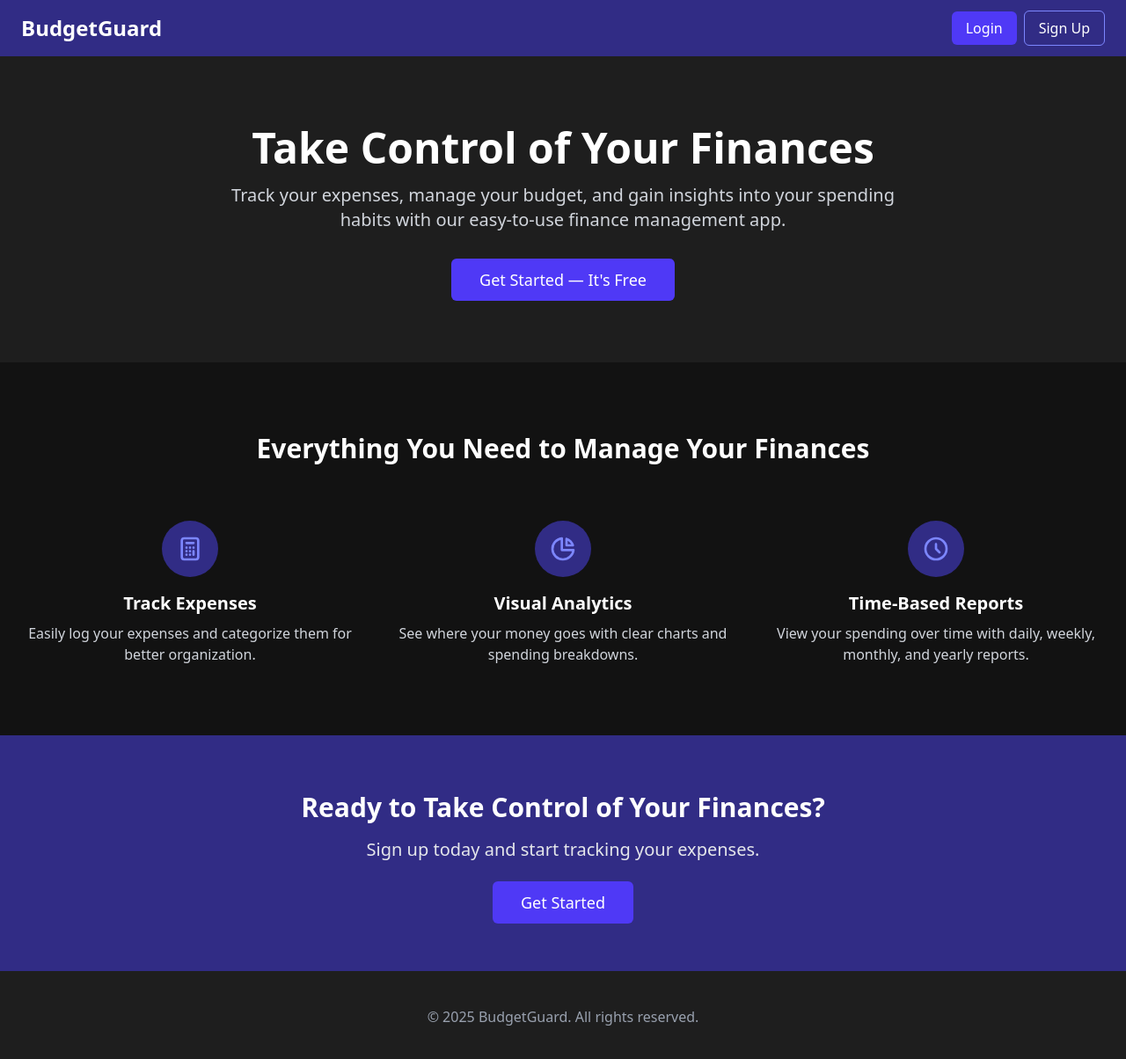
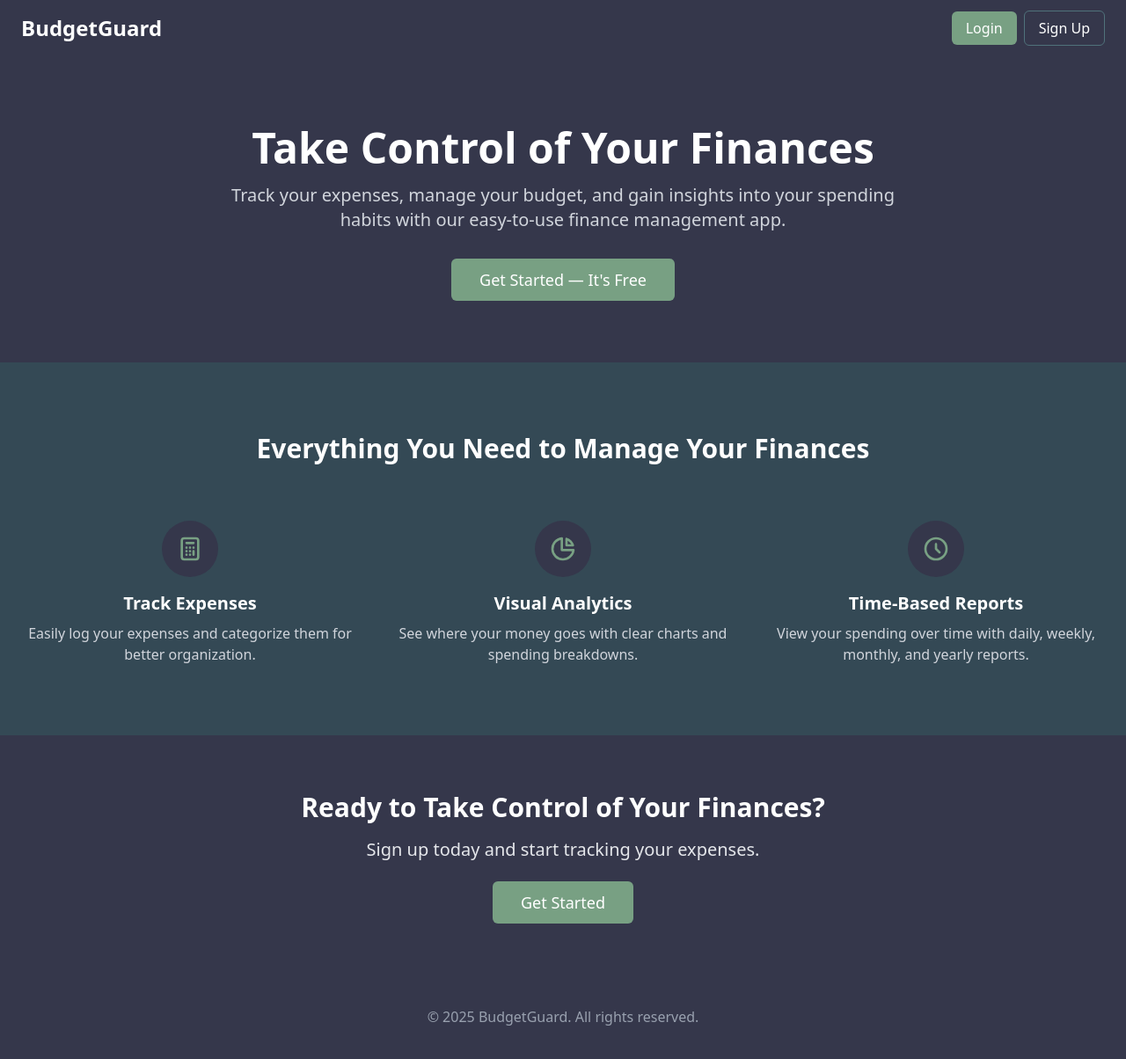
Before and after one commit to ibrahimkocamaz/budgetguard, a Next.js app: page / in a window 1280 px wide. Shown: the top 1204 px of the page at 88% size. Built offline with nearby package versions, Linux system fonts and the light colour scheme.

Commit message:
Update all pages with the new color palette

```diff
--- a/app/components/Navbar.tsx
+++ b/app/components/Navbar.tsx
@@ -28,7 +28,7 @@ export default function Navbar({ user }: { user: any }) {
   };
 
   return (
-    <nav className="bg-indigo-900 text-white p-4 flex justify-between items-center">
+    <nav className="bg-[#35374B] text-white p-4 flex justify-between items-center">
       <div className="flex items-center space-x-4">
         <Link href="/dashboard" className="text-xl font-bold">
           BudgetGuard
@@ -40,7 +40,7 @@ export default function Navbar({ user }: { user: any }) {
           <>
             <Link
               href="/settings"
-              className="flex items-center space-x-1 hover:text-indigo-200 transition duration-200"
+              className="flex items-center space-x-1 hover:text-[#78A083] transition duration-200"
               title="Settings"
             >
               <FaCog />
@@ -50,7 +50,7 @@ export default function Navbar({ user }: { user: any }) {
             <button
               onClick={handleLogout}
               disabled={isLoggingOut}
-              className="px-4 py-2 bg-indigo-600 text-white rounded-md hover:bg-indigo-700 transition duration-200"
+              className="px-4 py-2 bg-[#78A083] text-white rounded-md hover:bg-[#50727B] transition duration-200"
             >
               {isLoggingOut ? "Logging out..." : "Logout"}
             </button>
@@ -59,13 +59,13 @@ export default function Navbar({ user }: { user: any }) {
           <div className="space-x-2">
             <Link
               href="/auth/login"
-              className="px-4 py-2 bg-indigo-600 text-white rounded-md hover:bg-indigo-700 transition duration-200"
+              className="px-4 py-2 bg-[#78A083] text-white rounded-md hover:bg-[#50727B] transition duration-200"
             >
               Login
             </Link>
             <Link
               href="/auth/signup"
-              className="px-4 py-2 border border-indigo-400 text-white rounded-md hover:bg-indigo-800 transition duration-200"
+              className="px-4 py-2 border border-[#50727B] text-white rounded-md hover:bg-[#50727B] transition duration-200"
             >
               Sign Up
             </Link>
--- a/app/dashboard/page.tsx
+++ b/app/dashboard/page.tsx
@@ -16,18 +16,18 @@ export default async function DashboardPage() {
   }
 
   return (
-    <div className="min-h-screen bg-[#121212] text-white">
+    <div className="min-h-screen bg-[#344955] text-white">
       <Navbar user={user} />
 
       <div className="container mx-auto px-4 py-8">
-        <h1 className="text-3xl font-bold mb-8 text-indigo-300">Dashboard</h1>
+        <h1 className="text-3xl font-bold mb-8 text-white">Dashboard</h1>
 
         <div className="grid grid-cols-1 lg:grid-cols-3 gap-6">
           {/* Main Content - Stats and Expense List */}
           <div className="lg:col-span-2 space-y-6">
             <Suspense
               fallback={
-                <div className="p-8 bg-[#1e1e1e] rounded-lg shadow-md">
+                <div className="p-8 bg-[#35374B] rounded-lg shadow-md">
                   Loading statistics...
                 </div>
               }
@@ -37,7 +37,7 @@ export default async function DashboardPage() {
 
             <Suspense
               fallback={
-                <div className="p-8 bg-[#1e1e1e] rounded-lg shadow-md">
+                <div className="p-8 bg-[#35374B] rounded-lg shadow-md">
                   Loading expenses...
                 </div>
               }
--- a/app/page.tsx
+++ b/app/page.tsx
@@ -4,21 +4,21 @@ import Link from "next/link";
 
 export default function Home() {
   return (
-    <div className="min-h-screen bg-[#121212] text-white">
+    <div className="min-h-screen bg-[#344955] text-white">
       {/* Header */}
-      <header className="bg-indigo-900">
+      <header className="bg-[#35374B]">
         <div className="container mx-auto px-6 py-4 flex justify-between items-center">
           <div className="text-2xl font-bold">BudgetGuard</div>
           <div className="space-x-2">
             <Link
               href="/auth/login"
-              className="px-4 py-2 bg-indigo-600 text-white rounded-md hover:bg-indigo-700 transition duration-200"
+              className="px-4 py-2 bg-[#78A083] text-white rounded-md hover:bg-[#50727B] transition duration-200"
             >
               Login
             </Link>
             <Link
               href="/auth/signup"
-              className="px-4 py-2 border border-indigo-400 text-white rounded-md hover:bg-indigo-800 transition duration-200"
+              className="px-4 py-2 border border-[#50727B] text-white rounded-md hover:bg-[#50727B] transition duration-200"
             >
               Sign Up
             </Link>
@@ -27,7 +27,7 @@ export default function Home() {
       </header>
 
       {/* Hero Section */}
-      <section className="py-20 bg-[#1e1e1e]">
+      <section className="py-20 bg-[#35374B]">
         <div className="container mx-auto px-6 text-center">
           <h1 className="text-5xl font-bold text-white mb-4">
             Take Control of Your Finances
@@ -38,7 +38,7 @@ export default function Home() {
           </p>
           <Link
             href="/auth/signup"
-            className="px-8 py-3 bg-indigo-600 text-white rounded-md hover:bg-indigo-700 transition duration-200 text-lg font-medium"
+            className="px-8 py-3 bg-[#78A083] text-white rounded-md hover:bg-[#50727B] transition duration-200 text-lg font-medium"
           >
             Get Started — It&apos;s Free
           </Link>
@@ -46,7 +46,7 @@ export default function Home() {
       </section>
 
       {/* Features Section */}
-      <section className="py-20 bg-[#121212]">
+      <section className="py-20 bg-[#344955]">
         <div className="container mx-auto px-6">
           <h2 className="text-3xl font-bold text-center text-white mb-16">
             Everything You Need to Manage Your Finances
@@ -54,10 +54,10 @@ export default function Home() {
 
           <div className="grid md:grid-cols-3 gap-10">
             <div className="text-center">
-              <div className="bg-indigo-900 w-16 h-16 rounded-full flex items-center justify-center mx-auto mb-4">
+              <div className="bg-[#35374B] w-16 h-16 rounded-full flex items-center justify-center mx-auto mb-4">
                 <svg
                   xmlns="http://www.w3.org/2000/svg"
-                  className="h-8 w-8 text-indigo-400"
+                  className="h-8 w-8 text-[#78A083]"
                   fill="none"
                   viewBox="0 0 24 24"
                   stroke="currentColor"
@@ -80,10 +80,10 @@ export default function Home() {
             </div>
 
             <div className="text-center">
-              <div className="bg-indigo-900 w-16 h-16 rounded-full flex items-center justify-center mx-auto mb-4">
+              <div className="bg-[#35374B] w-16 h-16 rounded-full flex items-center justify-center mx-auto mb-4">
                 <svg
                   xmlns="http://www.w3.org/2000/svg"
-                  className="h-8 w-8 text-indigo-400"
+                  className="h-8 w-8 text-[#78A083]"
                   fill="none"
                   viewBox="0 0 24 24"
                   stroke="currentColor"
@@ -112,10 +112,10 @@ export default function Home() {
             </div>
 
             <div className="text-center">
-              <div className="bg-indigo-900 w-16 h-16 rounded-full flex items-center justify-center mx-auto mb-4">
+              <div className="bg-[#35374B] w-16 h-16 rounded-full flex items-center justify-center mx-auto mb-4">
                 <svg
                   xmlns="http://www.w3.org/2000/svg"
-                  className="h-8 w-8 text-indigo-400"
+                  className="h-8 w-8 text-[#78A083]"
                   fill="none"
                   viewBox="0 0 24 24"
                   stroke="currentColor"
@@ -141,7 +141,7 @@ export default function Home() {
       </section>
 
       {/* CTA Section */}
-      <section className="py-16 bg-indigo-900 text-white">
+      <section className="py-16 bg-[#35374B] text-white">
         <div className="container mx-auto px-6 text-center">
           <h2 className="text-3xl font-bold mb-4">
             Ready to Take Control of Your Finances?
@@ -151,7 +151,7 @@ export default function Home() {
           </p>
           <Link
             href="/auth/signup"
-            className="px-8 py-3 bg-indigo-600 text-white rounded-md hover:bg-indigo-700 transition duration-200 text-lg font-medium"
+            className="px-8 py-3 bg-[#78A083] text-white rounded-md hover:bg-[#50727B] transition duration-200 text-lg font-medium"
           >
             Get Started
           </Link>
@@ -159,7 +159,7 @@ export default function Home() {
       </section>
 
       {/* Footer */}
-      <footer className="py-10 bg-[#1e1e1e]">
+      <footer className="py-10 bg-[#35374B]">
         <div className="container mx-auto px-6 text-center text-gray-400">
           <p>© 2025 BudgetGuard. All rights reserved.</p>
         </div>
--- a/app/settings/page.tsx
+++ b/app/settings/page.tsx
@@ -6,17 +6,17 @@ export default async function SettingsPage() {
   const user = await getSession();
 
   return (
-    <div className="min-h-screen bg-gray-50">
+    <div className="min-h-screen bg-[#344955]">
       <Navbar user={user} />
 
       <div className="container mx-auto px-4 py-8">
-        <h1 className="text-3xl font-bold text-gray-900 mb-8">Settings</h1>
+        <h1 className="text-3xl font-bold text-white mb-8">Settings</h1>
 
         <div className="grid grid-cols-1 lg:grid-cols-3 gap-6">
           {/* Sidebar - Navigation */}
           <div className="lg:col-span-1">
-            <div className="bg-white p-6 rounded-lg shadow-md">
-              <h2 className="text-xl font-semibold mb-4 text-gray-800">
+            <div className="bg-[#35374B] p-6 rounded-lg shadow-md">
+              <h2 className="text-xl font-semibold mb-4 text-white">
                 Settings
               </h2>
               <nav>
@@ -24,7 +24,7 @@ export default async function SettingsPage() {
                   <li>
                     <a
                       href="#categories"
-                      className="block px-4 py-2 text-blue-500 bg-blue-50 rounded"
+                      className="block px-4 py-2 text-[#78A083] bg-[#344955] rounded"
                     >
                       Categories
                     </a>
```
Also changed, not shown: app/auth/login/page.tsx (+9 -9 lines), app/auth/signup/page.tsx (+9 -9 lines).
